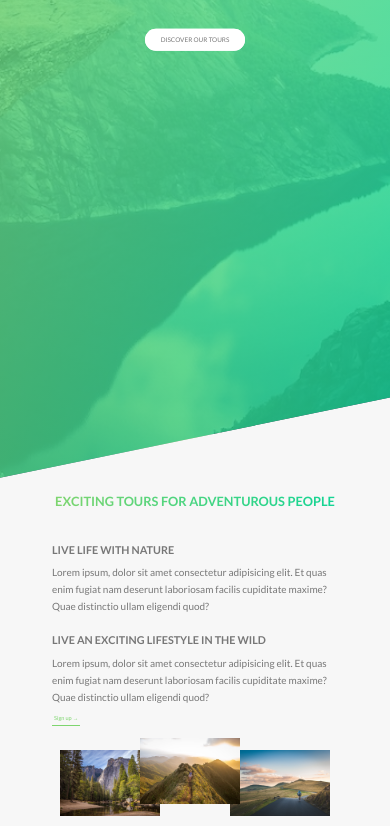
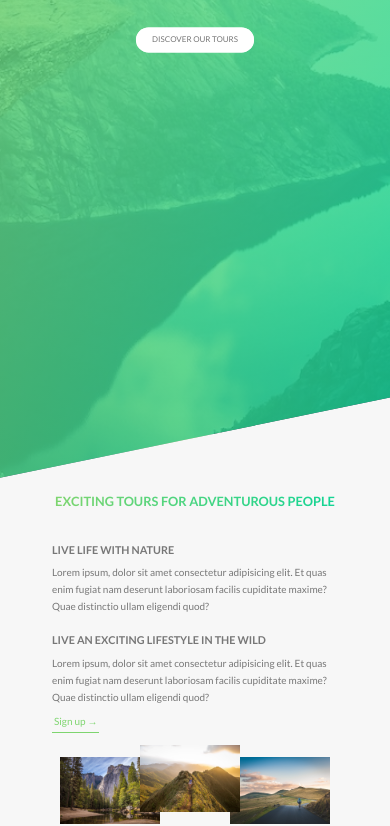
Before and after one commit to KCblama19/Advanced-CSS-and-Sass--Natours-Practice, a website: page index.html in a window 390 px wide. Shown: the part 324-1150 px from the top of the page. Drawn offline with Linux system fonts and the light colour scheme.

Commit message:
add media queries for small and medium screen

```diff
--- a/sass/abstracts/_mixins.scss
+++ b/sass/abstracts/_mixins.scss
@@ -12,10 +12,10 @@
         @media screen and (max-width: 37.5em ) { @content }; // 600px
     }
     @if $breakpoint == mediumphone {
-        @media screen and (max-width: 56.26em ) { @content }; // 900px
+        @media screen and (max-width: 60em ) { @content }; // 980px
     }
-    @if $breakpoint == tabletphone {
-        @media screen and (max-width: 75em ) { @content }; // 1200px
+    @if $breakpoint == tabletphone  {
+        @media screen and (max-width: 80em ) { @content }; // 1250px
     }
     @if $breakpoint == bigscreen {
         @media screen and (min-width: 112.5em ) { @content }; // 1800px
--- a/sass/abstracts/_variables.scss
+++ b/sass/abstracts/_variables.scss
@@ -26,6 +26,7 @@ $grid-width: 114rem;
 $gutter-vertical: 8rem;
 $gutter-vertical-small: 6rem;
 $gutter-horizontal: 6rem;
+$gutter-horizontal--small: 5rem;
 
 // FONTS
 $fontSize: 1.6rem;
--- a/sass/base/_typography.scss
+++ b/sass/base/_typography.scss
@@ -51,6 +51,10 @@ body {
         transform: skewX(15deg) skewY(2deg);
     }
 
+    @include mediaQueries(tabletphone) {
+        font-size: 3rem;
+    }
+
     @include mediaQueries(smallphone) {
         font-size:3.2rem;
     }
@@ -60,6 +64,10 @@ body {
 .heading-tertiary {
     font-size: 1.7rem;
     text-transform: uppercase;
+
+    @include mediaQueries(tabletphone) {
+        font-size: 1.5rem;
+    }
 
     @include mediaQueries(smallphone) {
         font-size: 2.7rem;
--- a/sass/components/_button.scss
+++ b/sass/components/_button.scss
@@ -15,6 +15,10 @@
         position: relative;
 
         transition: all 0.3s ease;
+
+        @include mediaQueries(smallphone) {
+            font-size: 2rem;
+        }
     }
 
     &:hover {
@@ -86,6 +90,10 @@
         padding: .5rem;
         transition: all .2s;
         display: inline-block;
+
+        @include mediaQueries(smallphone) {
+            font-size: 2.5rem;
+        }
     }
 
     &:hover {
--- a/sass/components/_composition.scss
+++ b/sass/components/_composition.scss
@@ -9,6 +9,10 @@
         outline-offset: 2rem;
         transition: all .2s;
 
+        @include mediaQueries(tabletphone) {
+           width: 60%;
+        }
+
         @include mediaQueries(smallphone) {
             width: 35%;
         }
@@ -17,6 +21,10 @@
         &--p1 {
             top: -2rem;
             left: 2rem;
+
+            @include mediaQueries(tabletphone) {
+                top: .5rem;
+            }
 
             @include mediaQueries(smallphone) {
                 top: 6rem;
@@ -28,6 +36,10 @@
             top: 2rem;
             right: 0;
 
+            @include mediaQueries(tabletphone) {
+                top: 7rem;
+            }
+
             @include mediaQueries(smallphone) {
                 top: 6rem;
                 right: 2rem;
@@ -36,6 +48,10 @@
         &--p3 {
             top: 10rem;
             left: 7rem;
+
+            @include mediaQueries(tabletphone) {
+                top: 14rem;
+            }
 
             @include mediaQueries(smallphone) {
                 top: 3rem;
--- a/sass/components/_feature-box.scss
+++ b/sass/components/_feature-box.scss
@@ -5,6 +5,12 @@
     background-color: rgba(255, 255,255, 0.8);
     box-shadow: 0 1rem 1rem rgba(0, 0,0, 0.2);
     transition: transform .3s;
+
+    @include mediaQueries(tabletphone) {
+        width: 100%;
+        padding-inline: .4rem;
+        font-size: 1.4rem;
+    }
 
     @include mediaQueries(smallphone) {
 
--- a/sass/components/_form.scss
+++ b/sass/components/_form.scss
@@ -2,6 +2,12 @@
 
     &__group:not(:last-child) {
         margin-bottom: 2.5rem;
+    }
+
+    @include mediaQueries(smallphone) {
+        &__group:not(:last-child) {
+            margin-bottom: 1.5rem;
+        }
     }
 
     &__input {
@@ -57,6 +63,16 @@
         // border: 1px solid;
         position: relative;
 
+
+        @include mediaQueries(smallphone) {
+
+            margin-bottom: 5.5rem;
+
+            &:not(:last-child) {
+                margin-bottom: 2.5rem;
+            }
+        }
+
         &:not(:first-child) {
             margin-left: 1rem;
 
@@ -79,7 +95,8 @@
         padding-left: 4rem;
 
         @include mediaQueries(smallphone) {
-            font-size: 2.5rem;
+            font-size: 2.8rem;
+            padding-left: 6rem;
         }
 
     }
@@ -95,7 +112,10 @@
         left: 0;
 
         @include mediaQueries(smallphone) {
-            top: .5rem;
+            top: -.2rem;
+            width: 5rem;
+            height: 5rem;
+            border: 3px solid $primary-color;
         }
 
         &::after {
@@ -109,6 +129,11 @@
             top: .3rem;
             left: .3rem;
             opacity: 0;
+
+            @include mediaQueries(smallphone) {
+                top: 1rem;
+                left: 1rem;
+            }
         }
     }
 
--- a/sass/layout/_footer.scss
+++ b/sass/layout/_footer.scss
@@ -19,6 +19,13 @@
         border-top: 2px solid $color-dark-gray;
         padding-top: 2rem;
         display: inline-block;
+
+
+        @include mediaQueries(smallphone) {
+            width: 100%;
+            text-align: center;
+            padding-bottom: 1.5rem;
+        }
     }
 
     &__list {
@@ -65,5 +72,6 @@
         text-align: center;
         margin: 0 auto;
 
+
     }
 }
--- a/sass/layout/_grid.scss
+++ b/sass/layout/_grid.scss
@@ -2,6 +2,10 @@
     max-width: 114rem;
     // background-color: #eee;
     margin-inline: auto;
+
+    @include mediaQueries(tabletphone) {
+        padding: 3rem 4rem;
+    }
 
     @include mediaQueries(smallphone) {
         max-width: 100%;
@@ -25,6 +29,10 @@
 
         &:not(:last-child) {
             margin-right: $gutter-horizontal;
+
+            @include mediaQueries(tabletphone) {
+                margin-right: $gutter-horizontal--small;
+            }
         }
     }
 
@@ -39,6 +47,7 @@
 
     .col-1-of-3 {
         width: calc((100% - 2 * #{$gutter-horizontal}) / 3);
+
 
         @include mediaQueries(smallphone) {
             width: 100%;
--- a/sass/pages/home.scss
+++ b/sass/pages/home.scss
@@ -2,6 +2,10 @@
     margin-top: -25vh;
     padding: 30rem 0;
     background-color: #f7f7f7;
+
+    @include mediaQueries(tabletphone) {
+        padding: 30rem 5rem;
+    }
 
     @include mediaQueries(smallphone) {
         margin-top: -15vh;
@@ -59,8 +63,9 @@
                       ),url(../img/nat-10.jpg);
         width: 80%;
         margin: 0 auto;
-        height: 60rem;
+        height: 70rem;
         padding: 0 2rem;
+        padding-bottom: 8rem;
     }
 
 
```
Also changed, not shown: css/style.css.
